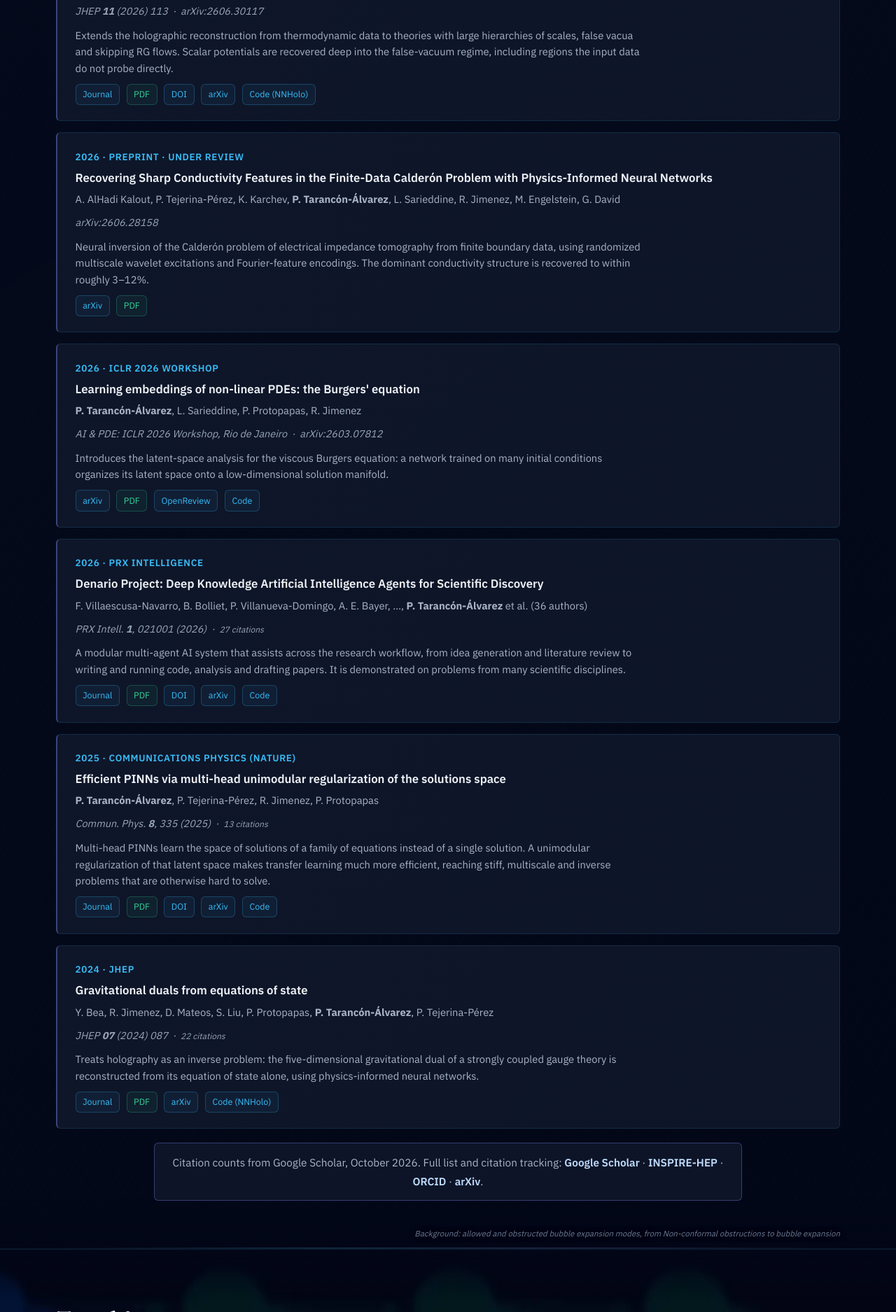
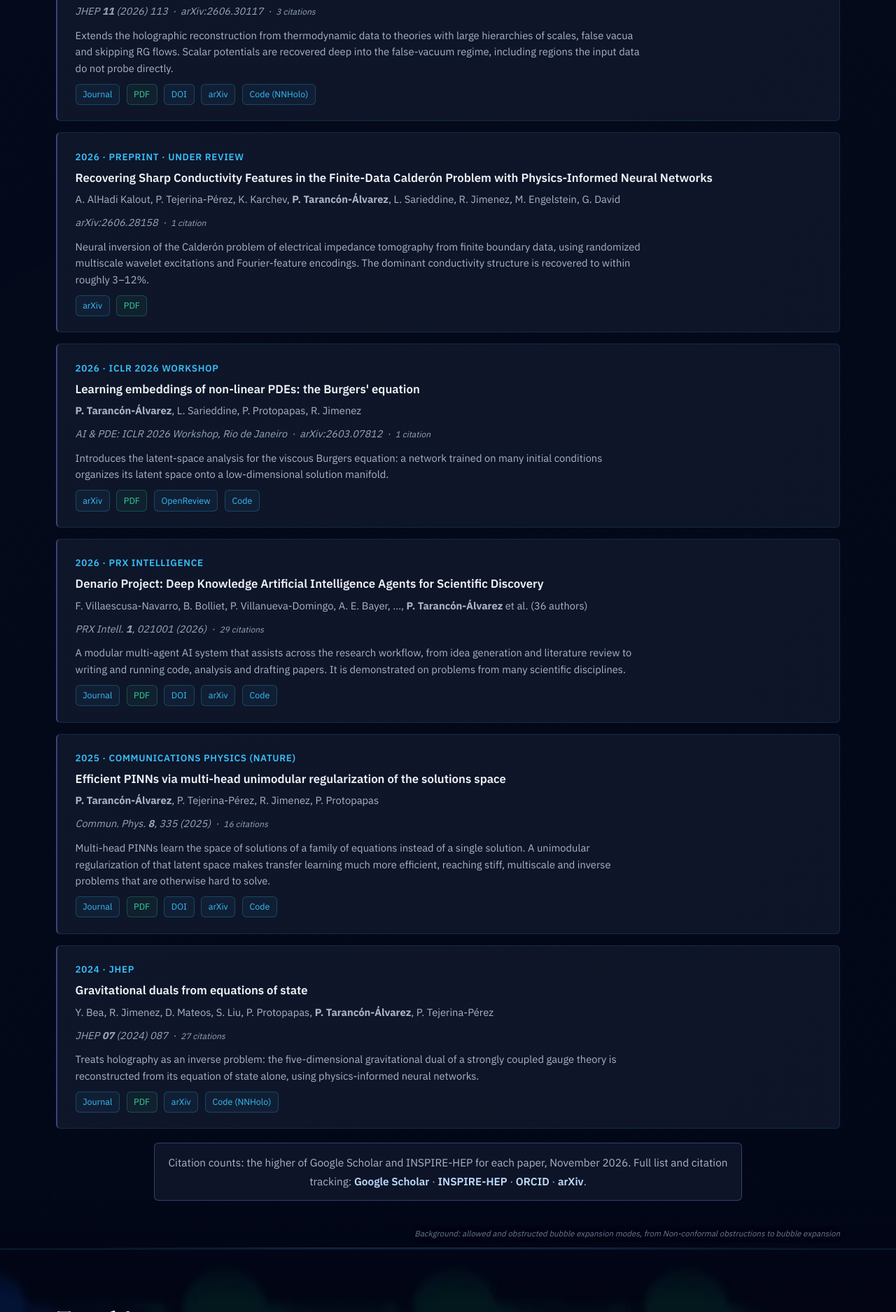
Before and after one commit to pedrota2000/pedrota2000.github.io, a plain HTML site: page index.html in a window 1280 px wide. Shown: the part 4186-6061 px from the top of the page at 70% size. Drawn offline with Linux system fonts and the light colour scheme; animation ran at ten frames a second.

Commit message:
New citations

```diff
--- a/index.html
+++ b/index.html
@@ -1396,7 +1396,7 @@
       <div class="pub-year">2026 · Preprint · under review</div>
       <div class="pub-title">Non-conformal obstructions to bubble expansion</div>
       <div class="pub-authors">D. Mateos, M. Sanchez-Garitaonandia, <strong>P. Tarancón-Álvarez</strong></div>
-      <div class="pub-journal">arXiv:2607.27874 [hep-th]</div>
+      <div class="pub-journal">arXiv:2607.27874 [hep-th] &nbsp;·&nbsp; <span class="cite-badge">3 citations</span></div>
       <p class="pub-summary">
         Self-similar bubble solutions for equations of state ranging from the bag model to QCD-like
         theories, with pure SU(3) Yang–Mills as a benchmark. Non-conformality creates new obstructions
@@ -1414,7 +1414,7 @@
       <div class="pub-year">2026 · Preprint · under review</div>
       <div class="pub-title">Physics-Informed Neural Embeddings of PDE Solution Families</div>
       <div class="pub-authors">R. Jimenez, S. Mayboroda, P. Protopapas, L. Sarieddine, D. N. Spergel, <strong>P. Tarancón-Álvarez</strong></div>
-      <div class="pub-journal">arXiv:2607.06348</div>
+      <div class="pub-journal">arXiv:2607.06348 &nbsp;·&nbsp; <span class="cite-badge">1 citation</span></div>
       <p class="pub-summary">
         A multi-head PINN learns a latent manifold for a whole family of PDE solutions. For Burgers
         dynamics, two to four principal components carry about 95% of the latent variance. How they
@@ -1432,7 +1432,7 @@
       <div class="pub-year">2026 · JHEP</div>
       <div class="pub-title">Gravitational Duals from Equations of State II: Large Hierarchies and False Vacua</div>
       <div class="pub-authors">R. Jimenez, D. Mateos, P. Protopapas, P. Solé-Vilaró, <strong>P. Tarancón-Álvarez</strong>, P. Tejerina-Pérez</div>
-      <div class="pub-journal">JHEP <strong>11</strong> (2026) 113 &nbsp;·&nbsp; arXiv:2606.30117</div>
+      <div class="pub-journal">JHEP <strong>11</strong> (2026) 113 &nbsp;·&nbsp; arXiv:2606.30117 &nbsp;·&nbsp; <span class="cite-badge">3 citations</span></div>
       <p class="pub-summary">
         Extends the holographic reconstruction from thermodynamic data to theories with large
         hierarchies of scales, false vacua and skipping RG flows. Scalar potentials are recovered
@@ -1451,7 +1451,7 @@
       <div class="pub-year">2026 · Preprint · under review</div>
       <div class="pub-title">Recovering Sharp Conductivity Features in the Finite-Data Calderón Problem with Physics-Informed Neural Networks</div>
       <div class="pub-authors">A. AlHadi Kalout, P. Tejerina-Pérez, K. Karchev, <strong>P. Tarancón-Álvarez</strong>, L. Sarieddine, R. Jimenez, M. Engelstein, G. David</div>
-      <div class="pub-journal">arXiv:2606.28158</div>
+      <div class="pub-journal">arXiv:2606.28158 &nbsp;·&nbsp; <span class="cite-badge">1 citation</span></div>
       <p class="pub-summary">
         Neural inversion of the Calderón problem of electrical impedance tomography from finite
         boundary data, using randomized multiscale wavelet excitations and Fourier-feature encodings.
@@ -1467,7 +1467,7 @@
       <div class="pub-year">2026 · ICLR 2026 Workshop</div>
       <div class="pub-title">Learning embeddings of non-linear PDEs: the Burgers' equation</div>
       <div class="pub-authors"><strong>P. Tarancón-Álvarez</strong>, L. Sarieddine, P. Protopapas, R. Jimenez</div>
-      <div class="pub-journal">AI &amp; PDE: ICLR 2026 Workshop, Rio de Janeiro &nbsp;·&nbsp; arXiv:2603.07812</div>
+      <div class="pub-journal">AI &amp; PDE: ICLR 2026 Workshop, Rio de Janeiro &nbsp;·&nbsp; arXiv:2603.07812 &nbsp;·&nbsp; <span class="cite-badge">1 citation</span></div>
       <p class="pub-summary">
         Introduces the latent-space analysis for the viscous Burgers equation: a network trained on
         many initial conditions organizes its latent space onto a low-dimensional solution manifold.
@@ -1484,7 +1484,7 @@
       <div class="pub-year">2026 · PRX Intelligence</div>
       <div class="pub-title">Denario Project: Deep Knowledge Artificial Intelligence Agents for Scientific Discovery</div>
       <div class="pub-authors">F. Villaescusa-Navarro, B. Bolliet, P. Villanueva-Domingo, A. E. Bayer, …, <strong>P. Tarancón-Álvarez</strong> et al. (36 authors)</div>
-      <div class="pub-journal">PRX Intell. <strong>1</strong>, 021001 (2026) &nbsp;·&nbsp; <span class="cite-badge">27 citations</span></div>
+      <div class="pub-journal">PRX Intell. <strong>1</strong>, 021001 (2026) &nbsp;·&nbsp; <span class="cite-badge">29 citations</span></div>
       <p class="pub-summary">
         A modular multi-agent AI system that assists across the research workflow, from idea
         generation and literature review to writing and running code, analysis and drafting papers.
@@ -1503,7 +1503,7 @@
       <div class="pub-year">2025 · Communications Physics (Nature)</div>
       <div class="pub-title">Efficient PINNs via multi-head unimodular regularization of the solutions space</div>
       <div class="pub-authors"><strong>P. Tarancón-Álvarez</strong>, P. Tejerina-Pérez, R. Jimenez, P. Protopapas</div>
-      <div class="pub-journal">Commun. Phys. <strong>8</strong>, 335 (2025) &nbsp;·&nbsp; <span class="cite-badge">13 citations</span></div>
+      <div class="pub-journal">Commun. Phys. <strong>8</strong>, 335 (2025) &nbsp;·&nbsp; <span class="cite-badge">16 citations</span></div>
       <p class="pub-summary">
         Multi-head PINNs learn the space of solutions of a family of equations instead of a single
         solution. A unimodular regularization of that latent space makes transfer learning much
@@ -1523,7 +1523,7 @@
       <div class="pub-year">2024 · JHEP</div>
       <div class="pub-title">Gravitational duals from equations of state</div>
       <div class="pub-authors">Y. Bea, R. Jimenez, D. Mateos, S. Liu, P. Protopapas, <strong>P. Tarancón-Álvarez</strong>, P. Tejerina-Pérez</div>
-      <div class="pub-journal">JHEP <strong>07</strong> (2024) 087 &nbsp;·&nbsp; <span class="cite-badge">22 citations</span></div>
+      <div class="pub-journal">JHEP <strong>07</strong> (2024) 087 &nbsp;·&nbsp; <span class="cite-badge">27 citations</span></div>
       <p class="pub-summary">
         Treats holography as an inverse problem: the five-dimensional gravitational dual of a
         strongly coupled gauge theory is reconstructed from its equation of state alone, using
@@ -1538,7 +1538,7 @@
     </div>
 
     <p class="pub-intro">
-      Citation counts from Google Scholar, October 2026. Full list and citation tracking:
+      Citation counts: the higher of Google Scholar and INSPIRE-HEP for each paper, November 2026. Full list and citation tracking:
       <a href="https://scholar.google.com/citations?user=wixWUXEAAAAJ" target="_blank" rel="noopener">Google Scholar</a> ·
       <a href="https://inspirehep.net/authors/2771633" target="_blank" rel="noopener">INSPIRE-HEP</a> ·
       <a href="https://orcid.org/0009-0004-5774-231X" target="_blank" rel="noopener">ORCID</a> ·
```
